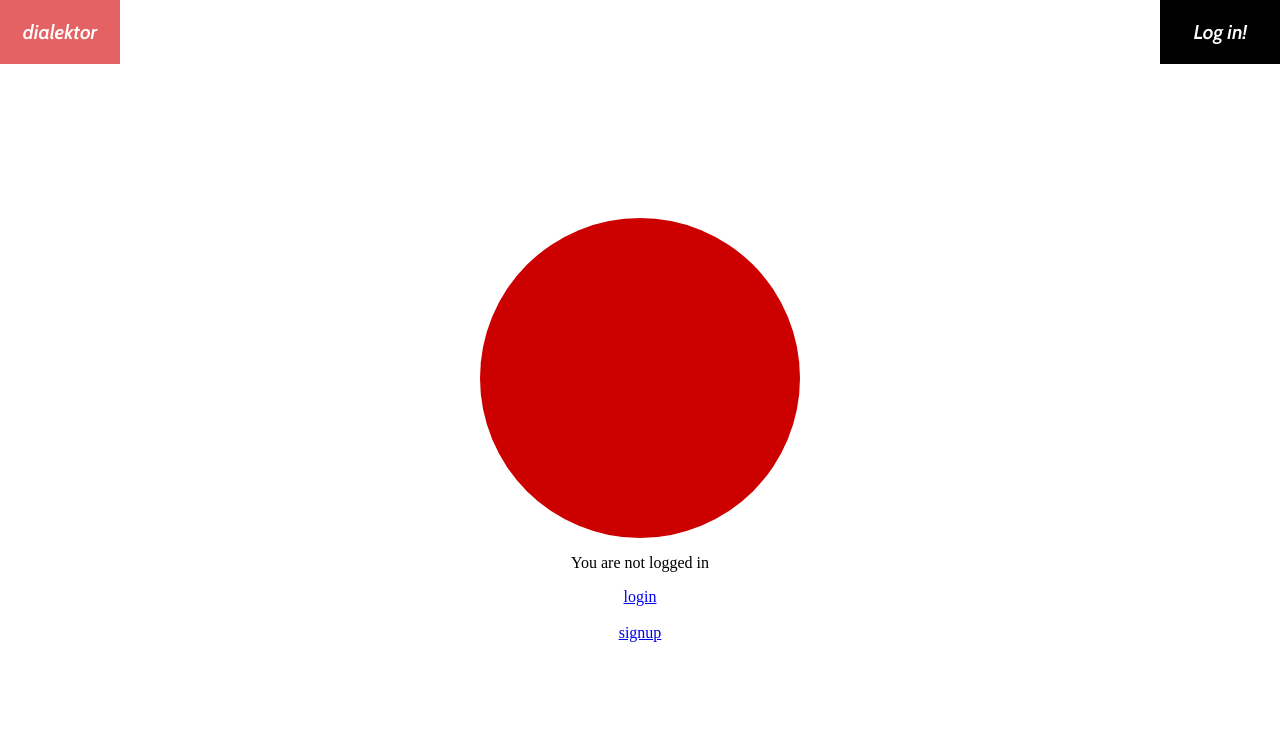
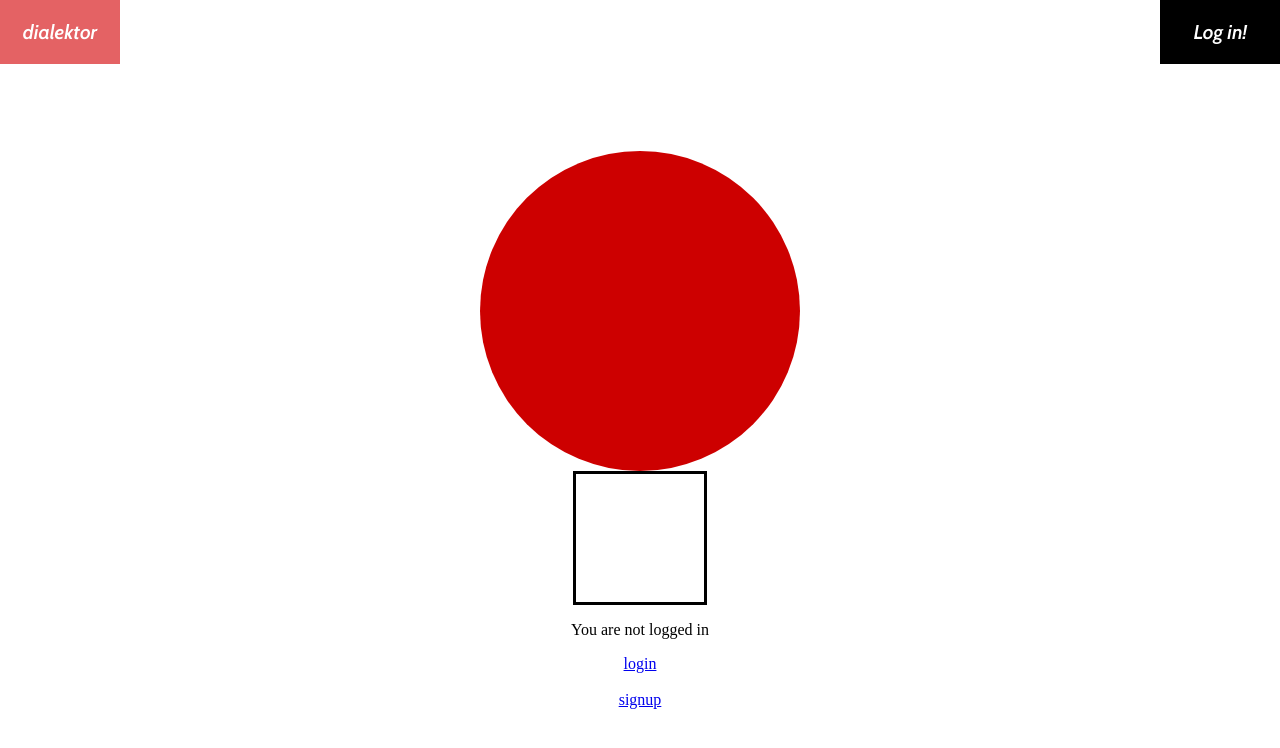
Before and after one commit to yasharAhari/Dialektor, a Django app: page / in a window 1280 px wide. Shown: the top 748 px of the page. Run offline with Django 3.2, Linux system fonts and the light colour scheme; some libraries are stand-ins or nearby versions.

Commit message:
updated sound render css

```diff
--- a/static/style.css
+++ b/static/style.css
@@ -84,6 +84,7 @@ html, body
 #pause
 {
   display: none;
+  align-self: center;
   width: 40vmin;
 }
 
@@ -130,6 +131,7 @@ html, body
 #start {
   display: none;
   width: 0;
+  align-self: center;
   height: 0;
   border-top: 20vmin solid transparent;
   border-left: 40vmin solid black;
@@ -335,10 +337,41 @@ input[type=submit]
   border: solid;
   height: 10vw;
   width: 10vw;
-  display: none;
+  align-self: center;
 }
 
 #image-upload
 {
   display:none;
 }
+
+#playbacker
+{
+  display: flex;
+  flex-direction: column;
+}
+
+#collection-pic
+{
+  max-width: 100%;
+}
+
+#sound-description
+{
+  display: flex;
+
+}
+
+.sound-detail
+{
+  display: flex;
+  flex-direction: column;
+}
+
+#attribution
+{
+  font-family: 'Cabin', sans-serif;
+  font-size: 3.0vh;
+  padding-left: 1vh;
+  padding-right: 1vh;
+}
```
Also changed, not shown: templates/sound.html (+6 -4 lines).
